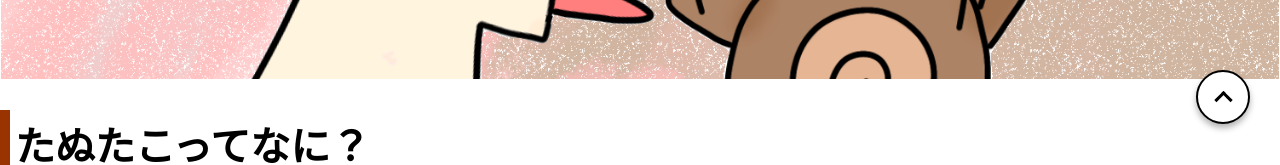
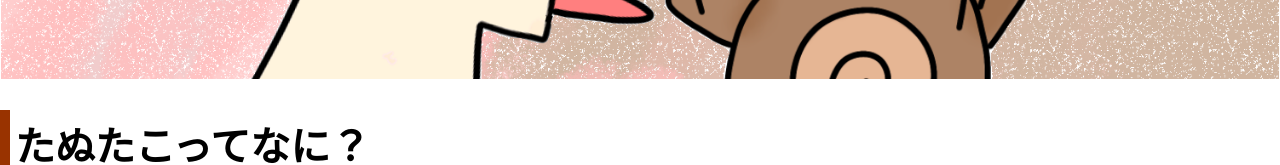
Before and after one commit to tanutako/tt_page, a plain HTML site: page index.html in a window 1280 px wide. Shown: the part 646-811 px from the top of the page. Drawn offline with Linux system fonts and the light colour scheme.

Commit message:
Update style.css

```diff
--- a/style.css
+++ b/style.css
@@ -268,30 +268,6 @@ html {
 	margin-left: 30px;
 }
 
-.pagetop {
-    height: 50px;
-    width: 50px;
-    position: fixed;
-    right: 30px;
-    bottom: 30px;
-    background: #fff;
-    border: solid 2px #000;
-    border-radius: 50%;
-    display: flex;
-    justify-content: center;
-    align-items: center;
-    z-index: 2;
-    box-shadow: 0 4px 6px rgb(0 0 0 / 30%);
-}
-
-.pagetop__arrow {
-    height: 10px;
-    width: 10px;
-    border-top: 3px solid #000;
-    border-right: 3px solid #000;
-    transform: translateY(20%) rotate(-45deg);
-}
-
 footer {
 	background-color: #BBB;
 	color: black;
```
